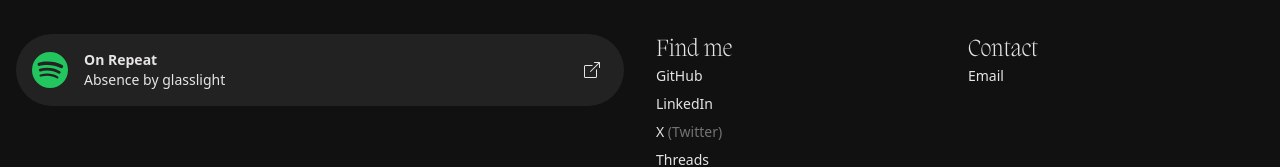
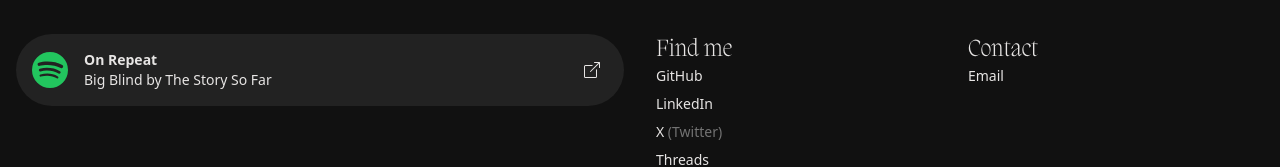
Before and after one commit to knlrvr/kanelariviere-new, a Next.js app: page /tsif in a window 1280 px wide. Shown: the part 1502-1669 px from the top of the page. Built offline with nearby package versions, Linux system fonts and the light colour scheme; no server answers.

Commit message:
refactor: updated on repeat

```diff
--- a/src/components/OnRepeat.tsx
+++ b/src/components/OnRepeat.tsx
@@ -10,14 +10,9 @@ import {
 
 const songs = [
   {
-    title: 'Absence',
-    artist: 'glasslight',
-    link: 'https://open.spotify.com/track/5V4TlcwtVBENzHgQx24aGV?si=29736d12645d4dbf'
-  },
-  {
-    title: 'Upside Down - Lofi',
-    artist: 'Mik, The Story So Far',
-    link: 'https://open.spotify.com/track/5W2jpvaV8RpeP2PEkZ6mtu?si=1978918e9dfa4df3'
+    title: 'Big Blind',
+    artist: 'The Story So Far',
+    link: 'https://open.spotify.com/track/5IiyHmNFsTx6PLI2diNH98?si=af2946545b9548c1'
   },
   {
     title: 'Overcome',
@@ -40,9 +35,9 @@ const songs = [
     link: 'https://open.spotify.com/track/5w40ZYhbBMAlHYNDaVJIUu?si=e83419a0e4b9470f'
   },
   {
-    title: 'You\'re Gonna Go Far',
-    artist: 'Noah Kahan',
-    link: 'https://open.spotify.com/track/4nHJcUtNSUVjXRnjdP29Bk?si=49ef22b8d51f4aa1'
+    title: '234',
+    artist: 'Driveways',
+    link: 'https://open.spotify.com/track/2kXs5h6xwYvzbYmYlXRK3E?si=6c501bc756044ca2'
   },
   {
     title: 'Everywhere, Everything',
```
